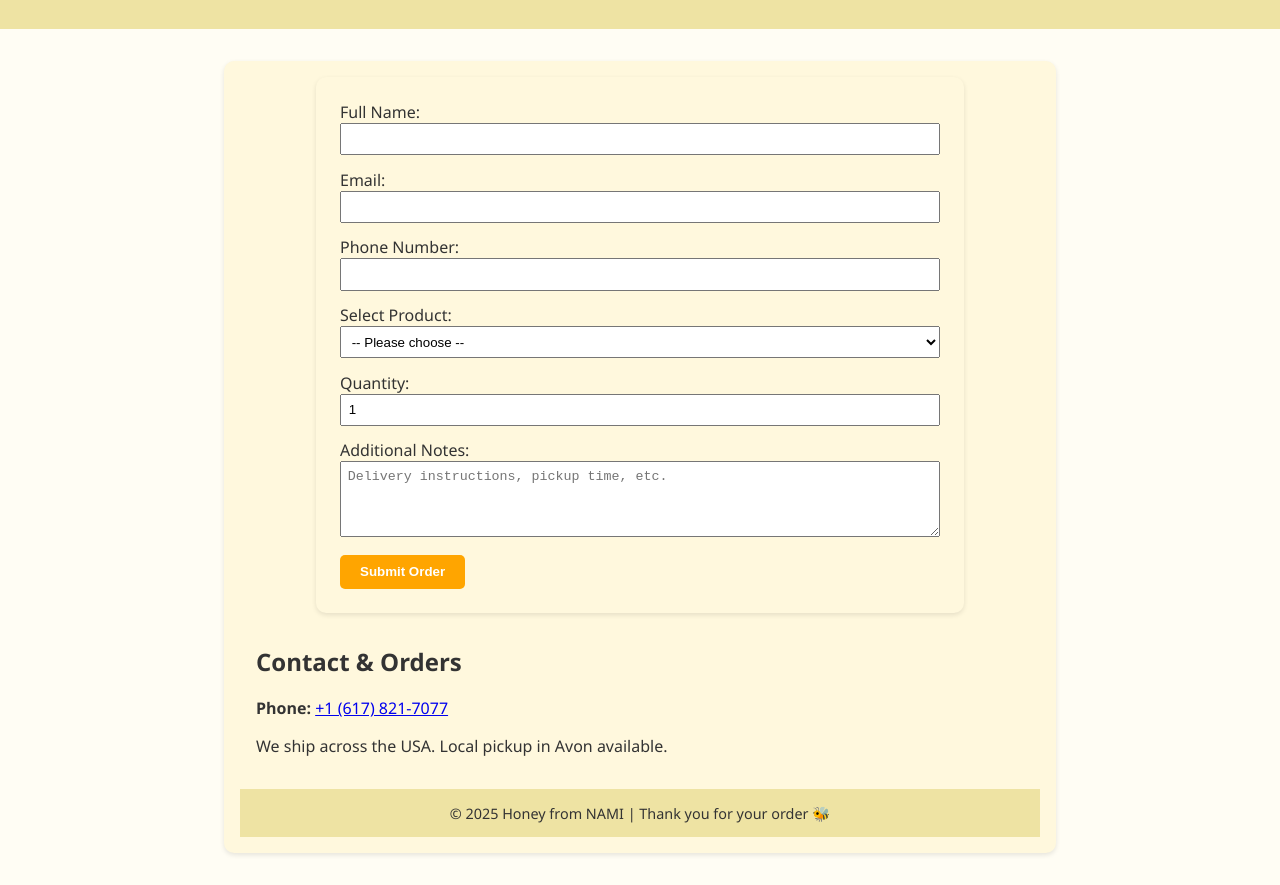
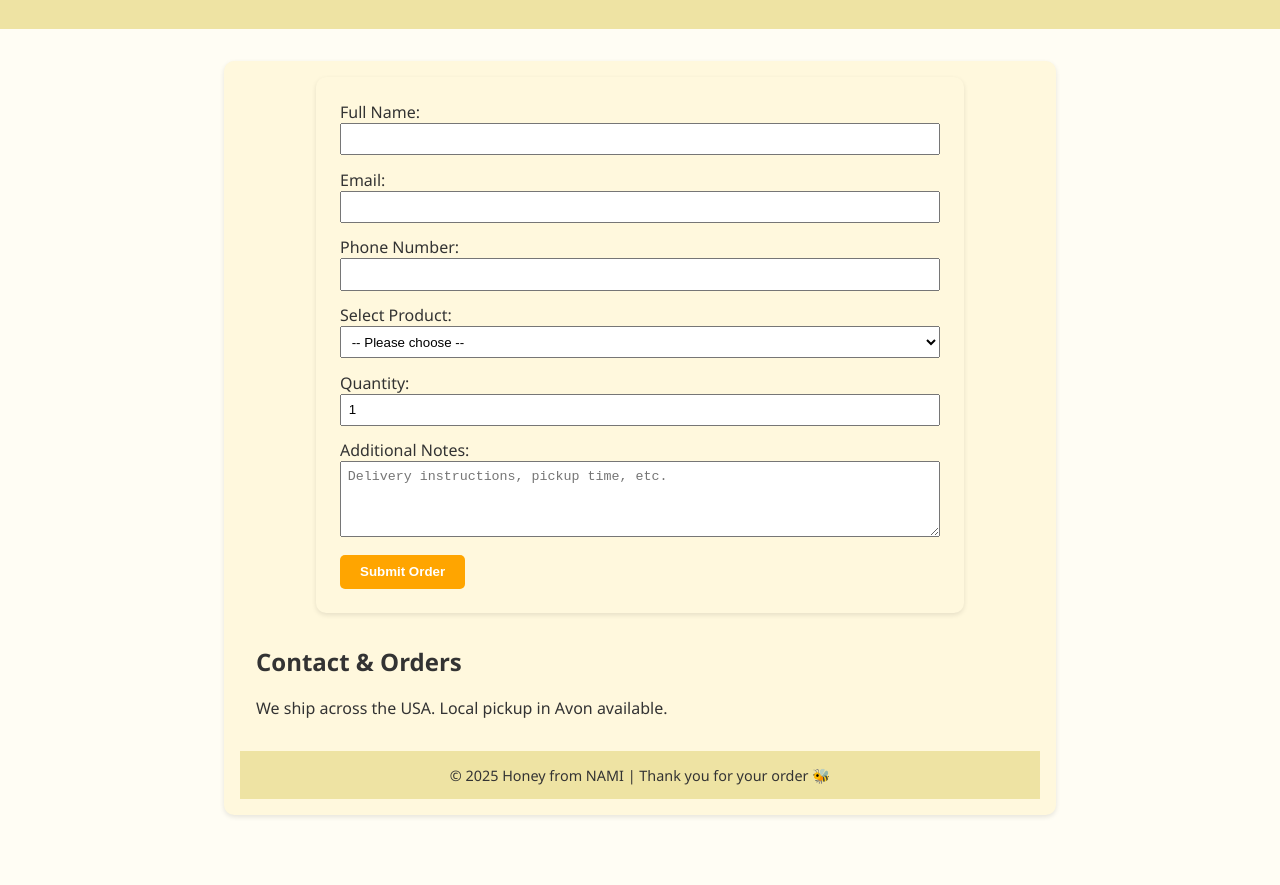
Before and after one commit to Honey-From-NaMi/honey-from-nami.github.io, a plain HTML site: page order.html in a window 1280 px wide. Shown: the part 100-985 px from the top of the page. After the commit the page ends 947 px from the top, so only its background shows below. Drawn offline with Linux system fonts and the light colour scheme.

Commit message:
Update order.html

```diff
--- a/order.html
+++ b/order.html
@@ -59,7 +59,7 @@
 
 <section id="contact">
   <h2>Contact & Orders</h2>
-  <p><strong>Phone:</strong> <a href="tel:+16178217077">+1 (617) 821‑7077</a></p>
+  <!-- <p><strong>Phone:</strong> <a href="tel:+16178217077">+1 (617) 821‑7077</a></p> -->
   <p>We ship across the USA. Local pickup in Avon available.</p>
 </section>
 
```
